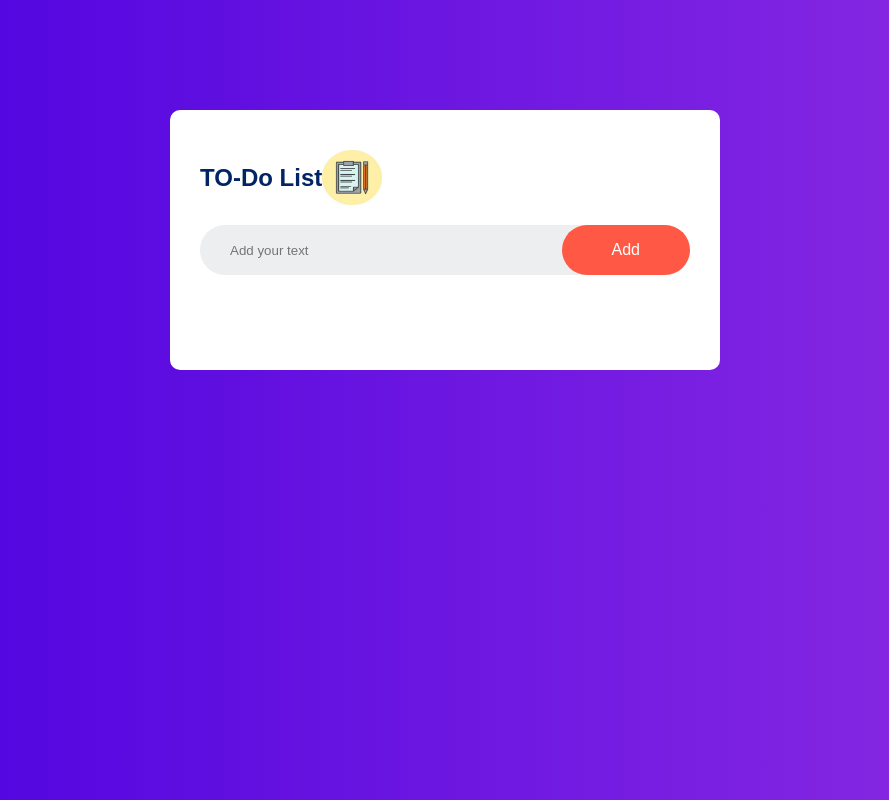
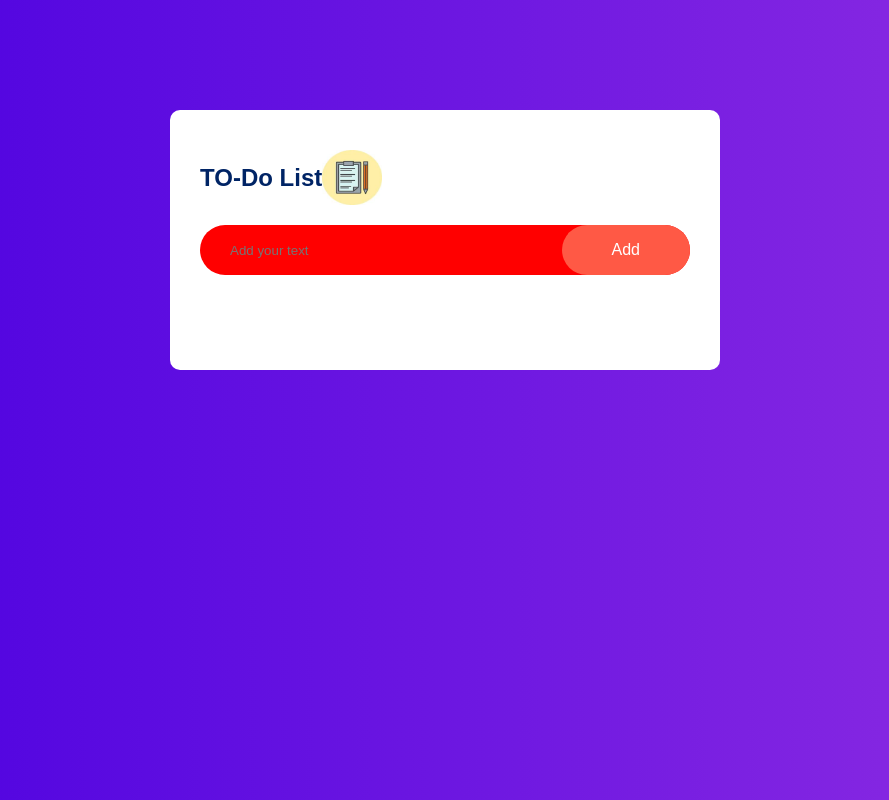
Before and after one commit to KUSHAGRA-1303/OCTANET_JULY, a plain HTML site: page to-do-list/index.html in a window 1280 px wide. Shown: the whole page, without its empty margins (195-1084 px from the left). Drawn offline with Linux system fonts and the light colour scheme.

Commit message:
Update style.css

```diff
--- a/to-do-list/style.css
+++ b/to-do-list/style.css
@@ -40,7 +40,7 @@ height:55px;
     display: flex;
     align-items: center;
     justify-content: space-between;
-    background: #edeef0;
+    background: red;
     padding-left: 20px;
     margin-bottom: 25px;
     border-radius: 30px;
```
